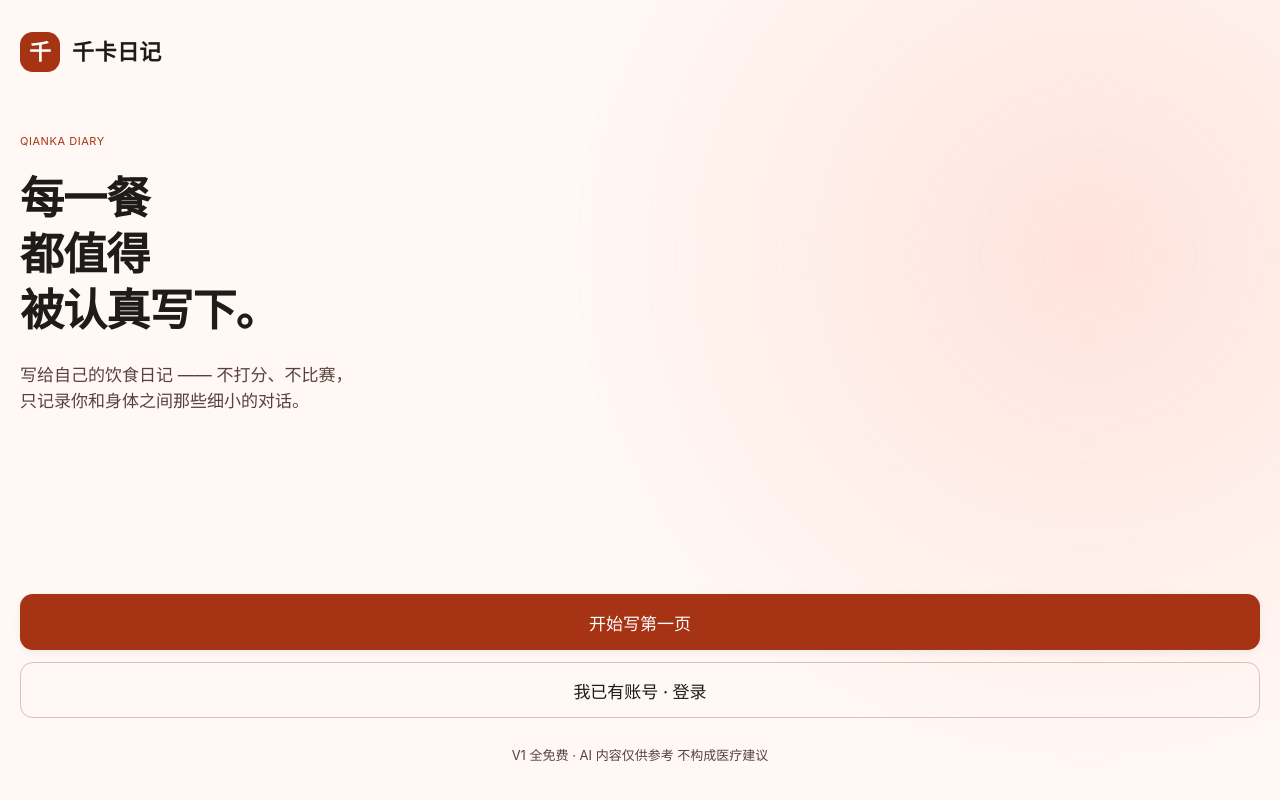
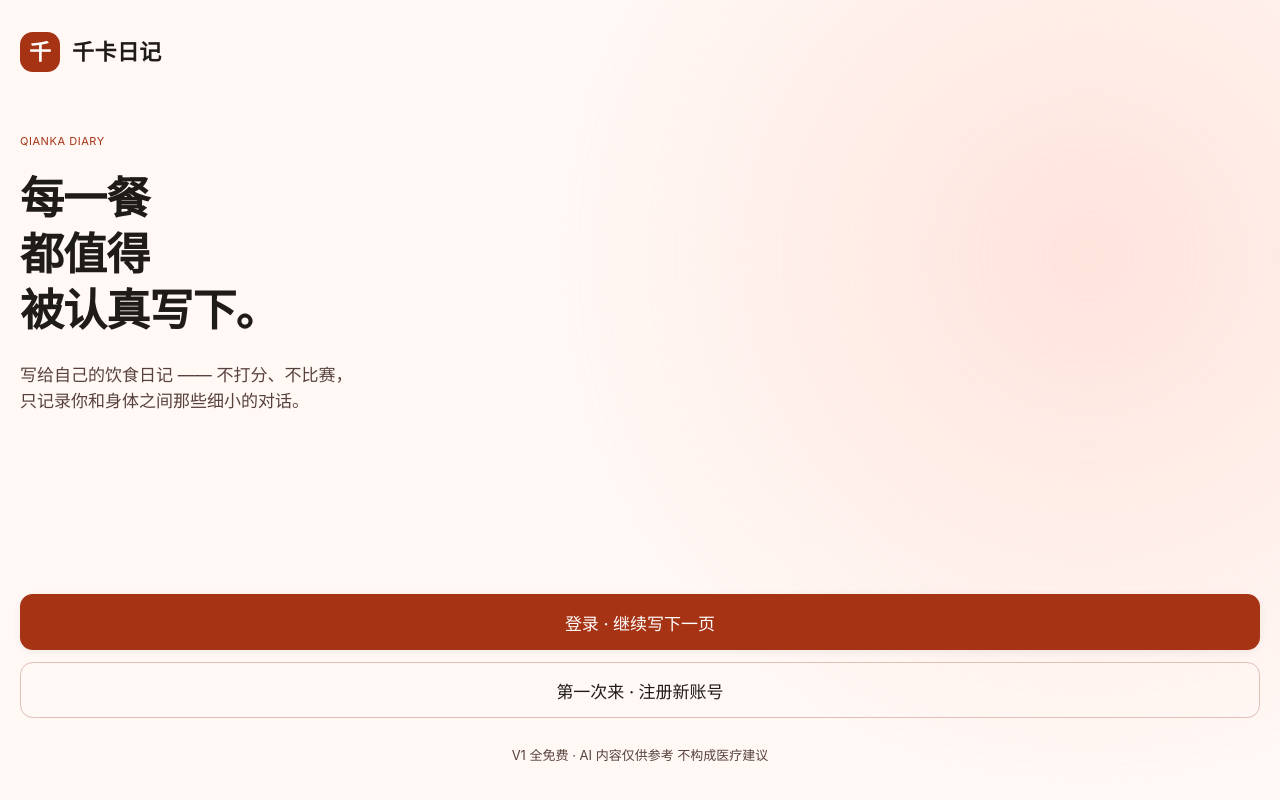
Before and after one commit to jiangwanyutao/kilocalorie, a Vue app in the folder web/: page /welcome in a window 1280 px wide. Shown: the top 800 px of the page. Built offline with nearby package versions, Linux system fonts and the light colour scheme.

Commit message:
fix(ux): Welcome 主 CTA 改为登录(老用户多)· 次 CTA 注册

```diff
--- a/web/src/views/Welcome.vue
+++ b/web/src/views/Welcome.vue
@@ -27,11 +27,11 @@ const router = useRouter();
     </div>
 
     <div class="cta">
-      <button class="primary" @click="router.push({ name: 'register' })">
-        开始写第一页
+      <button class="primary" @click="router.push({ name: 'login' })">
+        登录 · 继续写下一页
       </button>
-      <button class="ghost" @click="router.push({ name: 'login' })">
-        我已有账号 · 登录
+      <button class="ghost" @click="router.push({ name: 'register' })">
+        第一次来 · 注册新账号
       </button>
       <p class="foot">V1 全免费 · AI 内容仅供参考 不构成医疗建议</p>
     </div>
```
